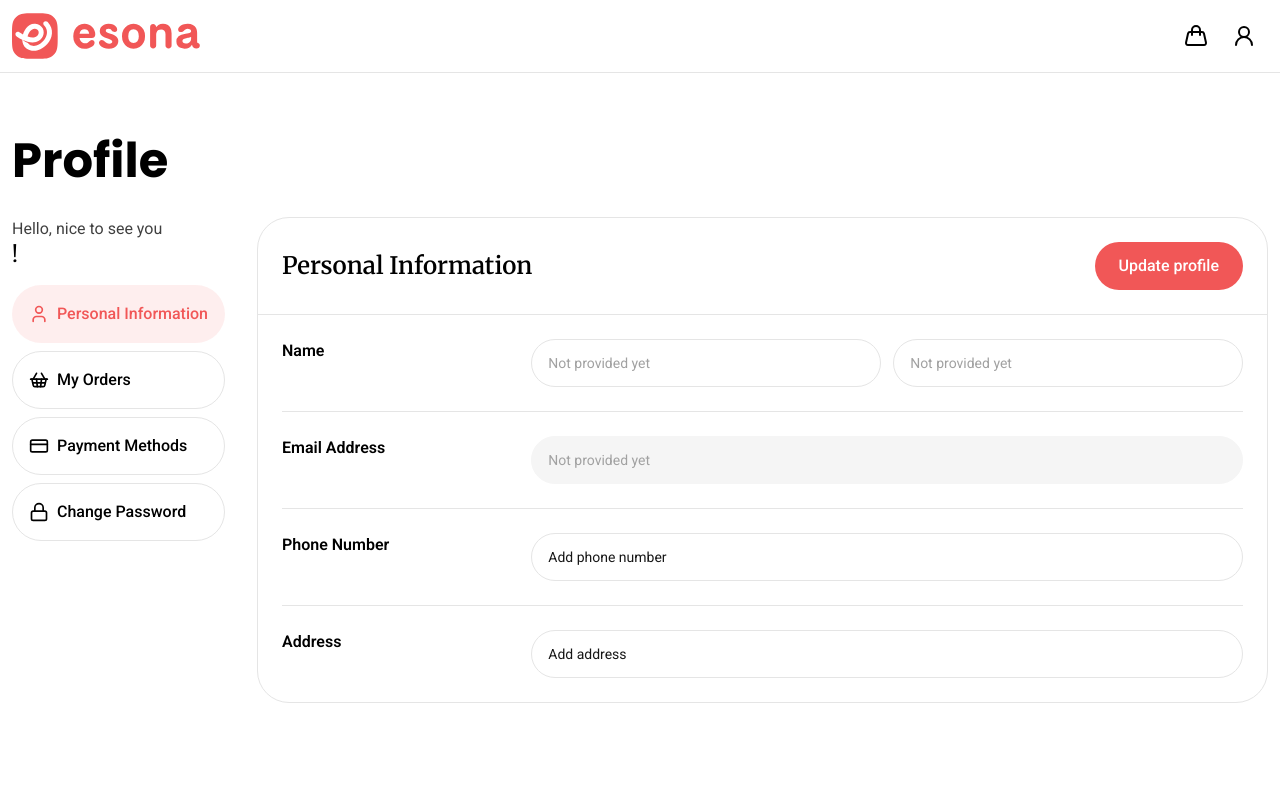
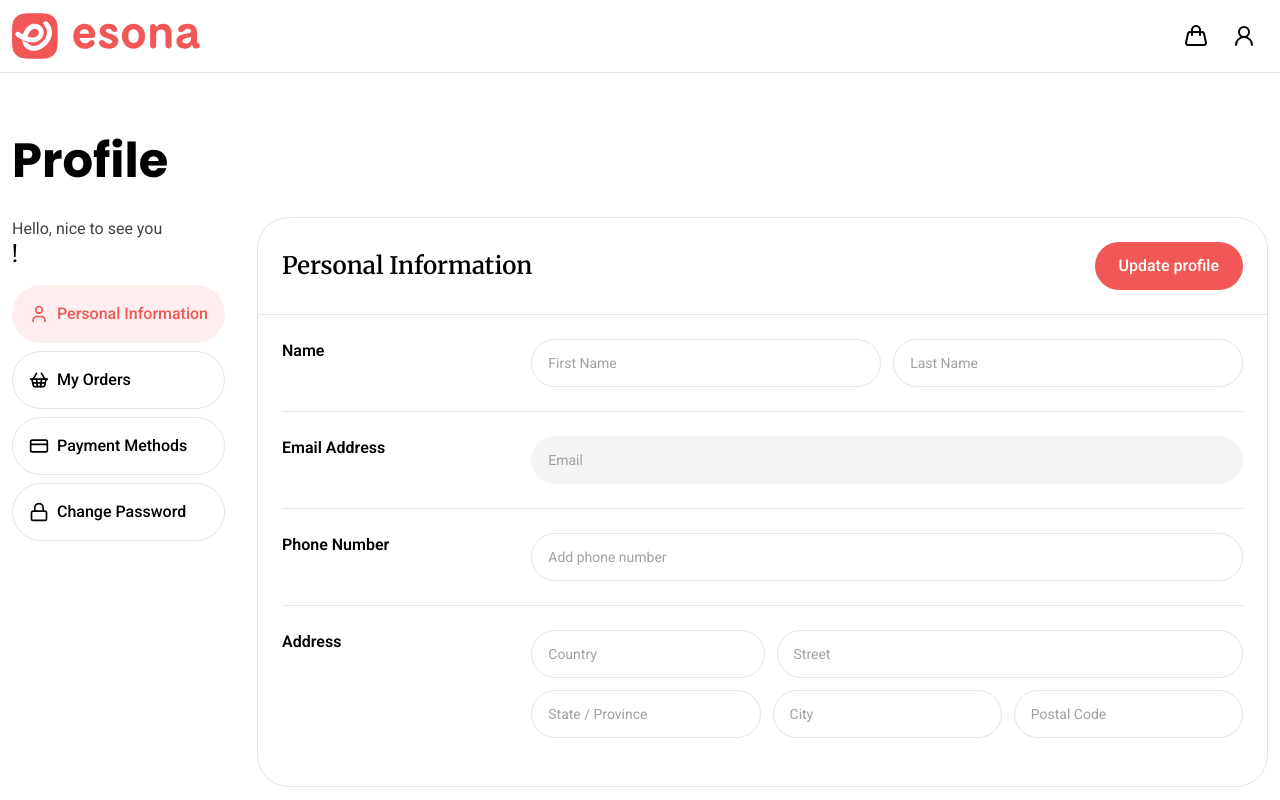
Before and after one commit to marianobura/pp-ecommerce-nextjs, a Next.js app in the folder frontend/: page /profile in a window 1280 px wide. Built offline with nearby package versions, Linux system fonts and the light colour scheme.

Commit message:
Refactor ProfilePage to manage user profile updates and improve address handling

```diff
--- a/frontend/src/app/profile/page.tsx
+++ b/frontend/src/app/profile/page.tsx
@@ -3,56 +3,152 @@
 import BaseInput from '@/components/base/BaseInput';
 import BaseText from '@/components/base/BaseText';
 import { useUser } from '@/context/UserContext';
-import { Address } from '@/types/user';
+import { updateUserProfile } from '@/services/user';
+import { useState, useEffect, useCallback } from 'react';
+import { useProfileForm } from '@/context/ProfileFormContext';
+import { getInitialAddress, getProfileFormConfig } from '@/utils/profile';
 
 export default function ProfilePage() {
-  const { user } = useUser();
+  const { user, setUser } = useUser();
+  const { setSubmit, setIsSubmitting } = useProfileForm();
 
-  const formatAddress = (address: Address): string => {
-    return `${address.street}, ${address.city}, ${address.country}`;
+  const [formData, setFormData] = useState({
+    firstName: '',
+    lastName: '',
+    phone: '',
+    address: getInitialAddress(null),
+  });
+
+  useEffect(() => {
+    if (user) {
+      setFormData({
+        firstName: user.firstName || '',
+        lastName: user.lastName || '',
+        phone: user.phone || '',
+        address: getInitialAddress(user.address),
+      });
+    }
+  }, [user]);
+
+  const handleInputChange = (e: React.ChangeEvent<HTMLInputElement>) => {
+    const { name, value } = e.target;
+
+    if (['street', 'city', 'state', 'postalCode', 'country'].includes(name)) {
+      setFormData((prev) => ({
+        ...prev,
+        address: {
+          ...prev.address,
+          [name]: value,
+        },
+      }));
+    } else {
+      setFormData((prev) => ({
+        ...prev,
+        [name]: value,
+      }));
+    }
   };
 
-  const renderAddressContent = (): string => {
-    if (!user?.address) {
-      return 'Add address';
-    }
-    if (Array.isArray(user.address)) {
-      if (user.address.length === 0) {
-        return 'Add address';
+  const handleSubmit = useCallback(
+    async (e?: React.FormEvent) => {
+      if (e) e.preventDefault();
+      if (!user) return;
+
+      setIsSubmitting(true);
+      try {
+        const updatedUser = await updateUserProfile(user.id, formData);
+        setUser(updatedUser);
+      } catch (err: any) {
+        console.error(err);
+      } finally {
+        setIsSubmitting(false);
       }
-      return formatAddress(user.address[0]);
-    }
-    return formatAddress(user.address);
-  };
+    },
+    [user, formData, setUser, setIsSubmitting],
+  );
 
-  const userData = [
-    { label: 'Name', values: [user?.firstName, user?.lastName], editable: true },
-    { label: 'Email Address', values: [user?.email], editable: false },
-    { label: 'Phone Number', values: [user?.phone || 'Add phone number'], editable: true },
-    { label: 'Address', values: [renderAddressContent()], editable: true },
-  ];
+  useEffect(() => {
+    setSubmit(handleSubmit);
+  }, [handleSubmit, setSubmit]);
+
+  const profileFormConfig = getProfileFormConfig(user);
 
   return (
-    <div className="flex flex-col divide-y divide-neutral-200">
-      {userData.map((data, index) => (
-        <div className="flex gap-3 py-6 first-of-type:pt-0 last-of-type:pb-0" key={index}>
+    <form className="flex flex-col divide-y divide-neutral-200" onSubmit={handleSubmit}>
+      {profileFormConfig.map((item, index) => (
+        <div className="flex gap-3 py-6 first-of-type:pt-0" key={index}>
           <BaseText variant="text-semibold" className="flex-1">
-            {data.label}
+            {item.label}
           </BaseText>
           <div className="flex flex-3 gap-3">
-            {data.values.map((value, idx) => (
-              <div className="flex-1">
+            {item.fields.map((field) => (
+              <div className="flex-1" key={field.name}>
                 <BaseInput
-                  key={idx}
-                  value={value || ''}
-                  readOnly={!data.editable}
-                  placeholder="Not provided yet"
+                  name={field.name}
+                  readOnly={!item.editable}
+                  placeholder={field.placeholder}
+                  value={
+                    item.editable
+                      ? formData[field.name as keyof typeof formData]
+                      : 'value' in field
+                        ? field.value
+                        : ''
+                  }
+                  onChange={handleInputChange}
                 />
               </div>
             ))}
           </div>
         </div>
       ))}
-    </div>
+
+      <div className="flex gap-3 py-6">
+        <BaseText variant="text-semibold" className="flex-1">
+          Address
+        </BaseText>
+        <div className="flex flex-3 flex-col gap-3">
+          <div className="flex gap-3">
+            <BaseInput
+              name="country"
+              placeholder="Country"
+              value={formData.address.country}
+              onChange={handleInputChange}
+              className="flex-1"
+            />
+            <BaseInput
+              name="street"
+              placeholder="Street"
+              value={formData.address.street}
+              onChange={handleInputChange}
+              className="flex-2"
+            />
+          </div>
+          <div className="flex gap-3">
+            <BaseInput
+              name="state"
+              placeholder="State / Province"
+              value={formData.address.state || ''}
+              onChange={handleInputChange}
+              className="flex-1"
+            />
+            <BaseInput
+              name="city"
+              placeholder="City"
+              value={formData.address.city}
+              onChange={handleInputChange}
+              className="flex-1"
+            />
+
+            <BaseInput
+              name="postalCode"
+              placeholder="Postal Code"
+              value={formData.address.postalCode}
+              onChange={handleInputChange}
+              className="flex-1"
+            />
+          </div>
+        </div>
+      </div>
+    </form>
   );
 }
--- a/frontend/src/services/user.ts
+++ b/frontend/src/services/user.ts
@@ -18,7 +18,19 @@ export async function updateUserProfile(userId: string, data: Partial<User>) {
     throw new Error('User not found');
   }
 
-  const updatedUser = { ...users[userIndex], ...data, updatedAt: new Date().toISOString() };
+  const currentUser = users[userIndex];
+
+  const mergedData = {
+    ...currentUser,
+    ...data,
+  };
+
+  const updatedUser = {
+    ...mergedData,
+    fullName: `${mergedData.firstName} ${mergedData.lastName}`,
+    updatedAt: new Date().toISOString(),
+  };
+
   if (authData) {
     const auth = JSON.parse(authData);
     if (auth.user.id === userId) {
@@ -26,6 +38,7 @@ export async function updateUserProfile(userId: string, data: Partial<User>) {
       localStorage.setItem('auth', JSON.stringify(updatedAuth));
     }
   }
+
   users[userIndex] = updatedUser;
   saveStoredUsers(users);
 
--- /dev/null
+++ b/frontend/src/utils/profile.ts
@@ -0,0 +1,39 @@
+import { User, Address } from '@/types/user';
+
+/**
+ * Get the initial address from the user's address data.
+ */
+export const getInitialAddress = (address: User['address']): Address => {
+  const emptyAddress = { id: '', street: '', city: '', state: '', postalCode: '', country: '' };
+
+  if (!address) return emptyAddress;
+  if (Array.isArray(address)) {
+    return address.length > 0 ? address[0] : emptyAddress;
+  }
+  return address;
+};
+
+/**
+ * Generate the profile form configuration.
+ * Depends on the user data to pre-fill certain fields.
+ */
+export const getProfileFormConfig = (user: User | null) => [
+  {
+    label: 'Name',
+    editable: true,
+    fields: [
+      { name: 'firstName', placeholder: 'First Name' },
+      { name: 'lastName', placeholder: 'Last Name' },
+    ],
+  },
+  {
+    label: 'Email Address',
+    editable: false,
+    fields: [{ name: 'email', value: user?.email || '', placeholder: 'Email' }],
+  },
+  {
+    label: 'Phone Number',
+    editable: true,
+    fields: [{ name: 'phone', placeholder: 'Add phone number' }],
+  },
+];
```
